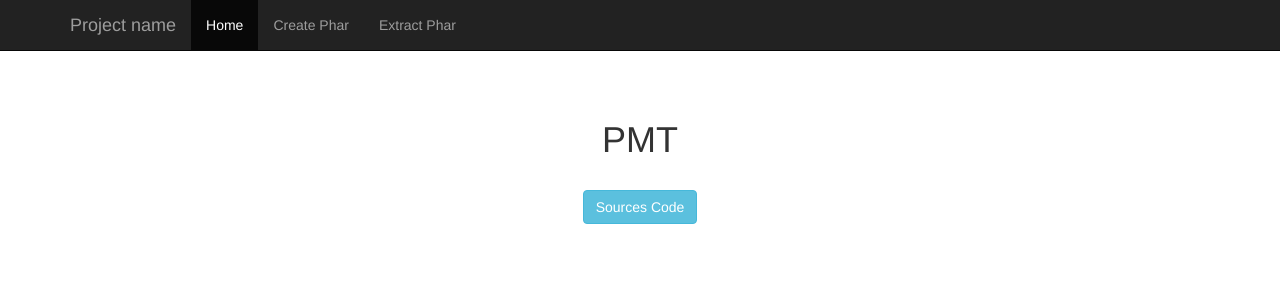
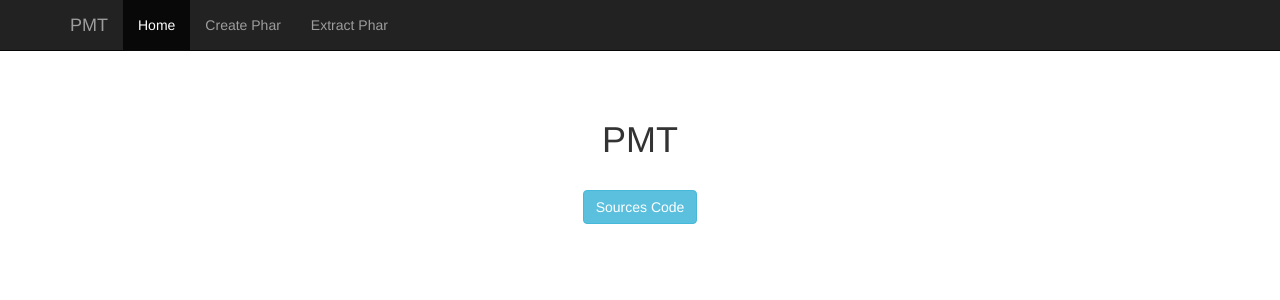
Before and after one commit to sciuridae0603/PHP-PHAR-Maker, a PHP site: page / in a window 1280 px wide. Shown: the top 300 px of the page. Run offline with PHP 8.4, Linux system fonts and the light colour scheme; some libraries are stand-ins or nearby versions.

Commit message:
Update Name

```diff
--- a/index.php
+++ b/index.php
@@ -17,7 +17,7 @@
             <span class="icon-bar"></span>
             <span class="icon-bar"></span>
           </button>
-          <a class="navbar-brand" href="#">Project name</a>
+          <a class="navbar-brand" href="#">PMT</a>
         </div>
         <div id="navbar" class="collapse navbar-collapse">
           <ul class="nav navbar-nav">
--- a/phar-result.php
+++ b/phar-result.php
@@ -17,7 +17,7 @@
             <span class="icon-bar"></span>
             <span class="icon-bar"></span>
           </button>
-          <a class="navbar-brand" href="#">Project name</a>
+          <a class="navbar-brand" href="#">PMT</a>
         </div>
         <div id="navbar" class="collapse navbar-collapse">
           <ul class="nav navbar-nav">
--- a/phar.php
+++ b/phar.php
@@ -17,7 +17,7 @@
             <span class="icon-bar"></span>
             <span class="icon-bar"></span>
           </button>
-          <a class="navbar-brand" href="#">Project name</a>
+          <a class="navbar-brand" href="#">PMT</a>
         </div>
         <div id="navbar" class="collapse navbar-collapse">
           <ul class="nav navbar-nav">
--- a/unphar-result.php
+++ b/unphar-result.php
@@ -17,7 +17,7 @@
             <span class="icon-bar"></span>
             <span class="icon-bar"></span>
           </button>
-          <a class="navbar-brand" href="#">Project name</a>
+          <a class="navbar-brand" href="#">PMT</a>
         </div>
         <div id="navbar" class="collapse navbar-collapse">
           <ul class="nav navbar-nav">
--- a/unphar.php
+++ b/unphar.php
@@ -17,7 +17,7 @@
             <span class="icon-bar"></span>
             <span class="icon-bar"></span>
           </button>
-          <a class="navbar-brand" href="#">Project name</a>
+          <a class="navbar-brand" href="#">PMT</a>
         </div>
         <div id="navbar" class="collapse navbar-collapse">
           <ul class="nav navbar-nav">
```
